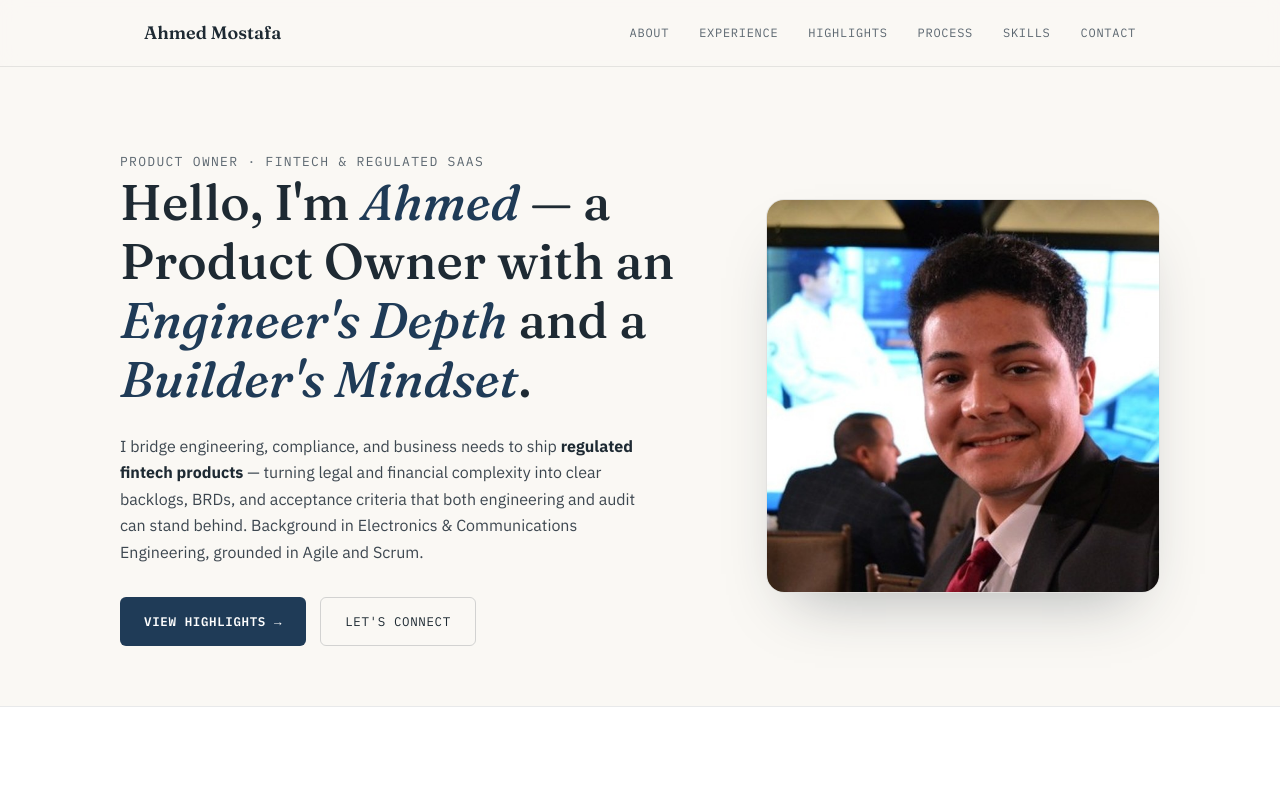
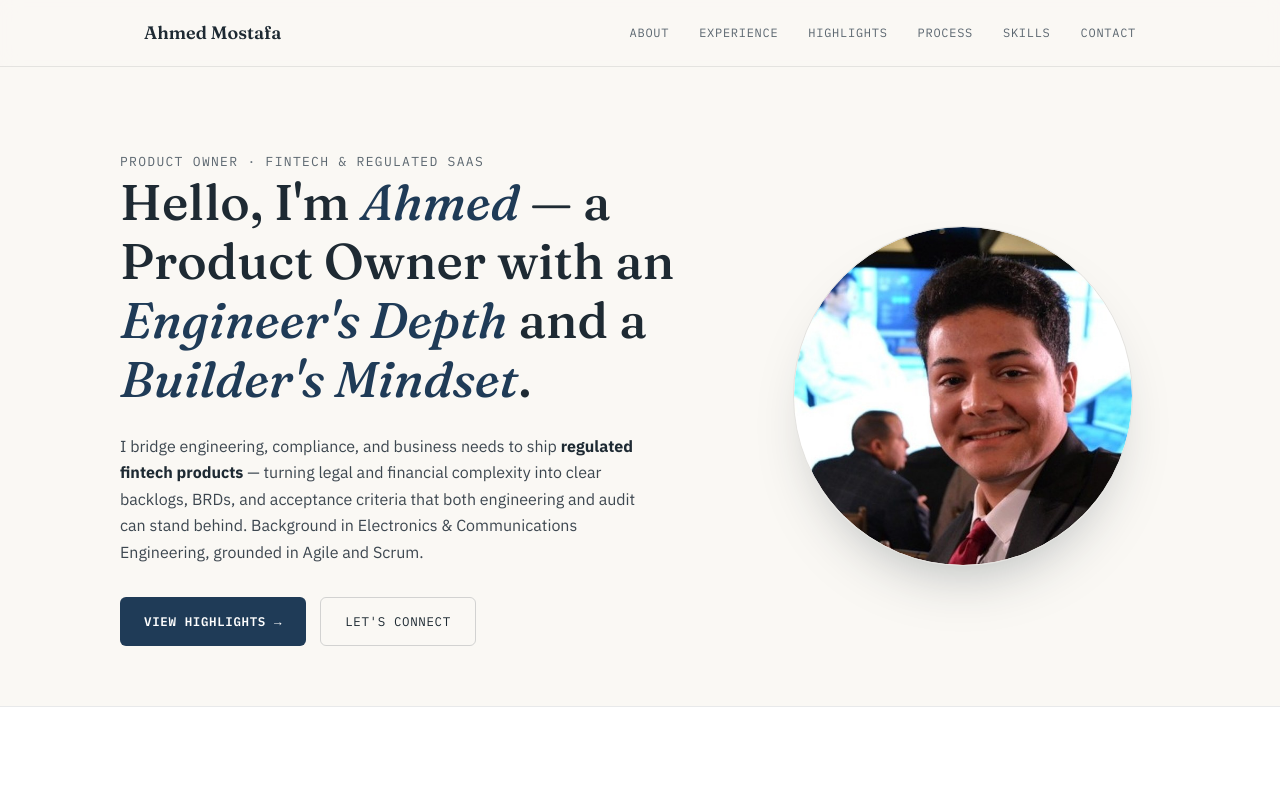
Before and after one commit to itsamostafa/itsamostafa.github.io, a plain HTML site: page index.html in a window 1280 px wide. Shown: the top 792 px of the page. Drawn offline with Linux system fonts and the light colour scheme.

Commit message:
Add files via upload

```diff
--- a/index.html
+++ b/index.html
@@ -109,11 +109,12 @@
   .btn.ghost:hover{ border-color:var(--accent); color:var(--accent); }
 
   .hero-photo{
-    position:relative; border-radius:18px; overflow:hidden;
+    position:relative; border-radius:50%; overflow:hidden;
     box-shadow:0 30px 60px -28px rgba(30,42,51,0.35);
     border:1px solid var(--line);
+    width:100%; max-width:340px; margin:0 auto; aspect-ratio:1/1;
   }
-  .hero-photo img{ display:block; width:100%; height:100%; object-fit:cover; aspect-ratio:1/1; }
+  .hero-photo img{ display:block; width:100%; height:100%; object-fit:cover; border-radius:50%; }
 
   /* ---------- About ---------- */
   .about{ background:var(--surface); border-top:1px solid var(--line); border-bottom:1px solid var(--line); }
```
Also changed, not shown: apple-touch-icon.png, favicon-16.png, favicon-32.png, favicon.ico.
